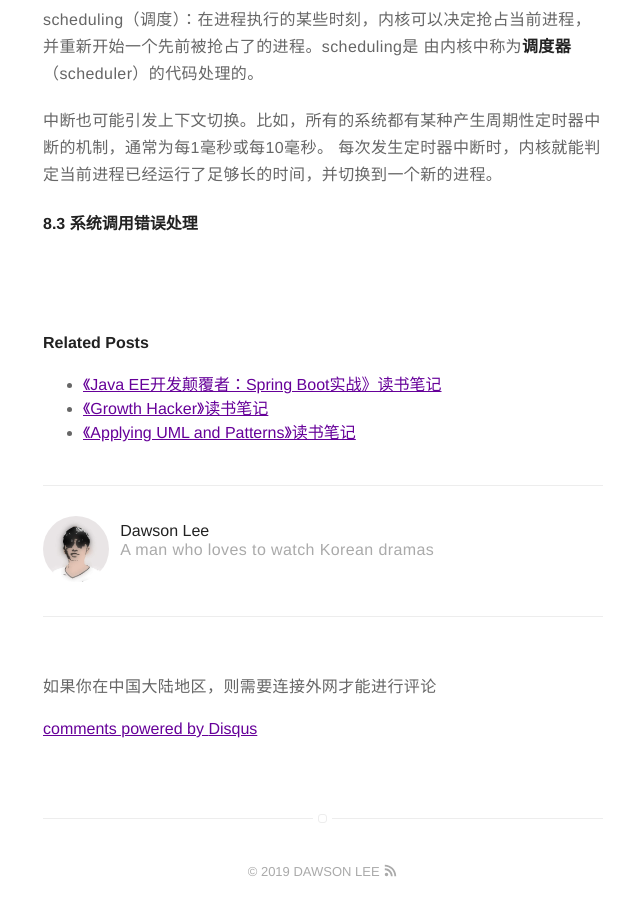
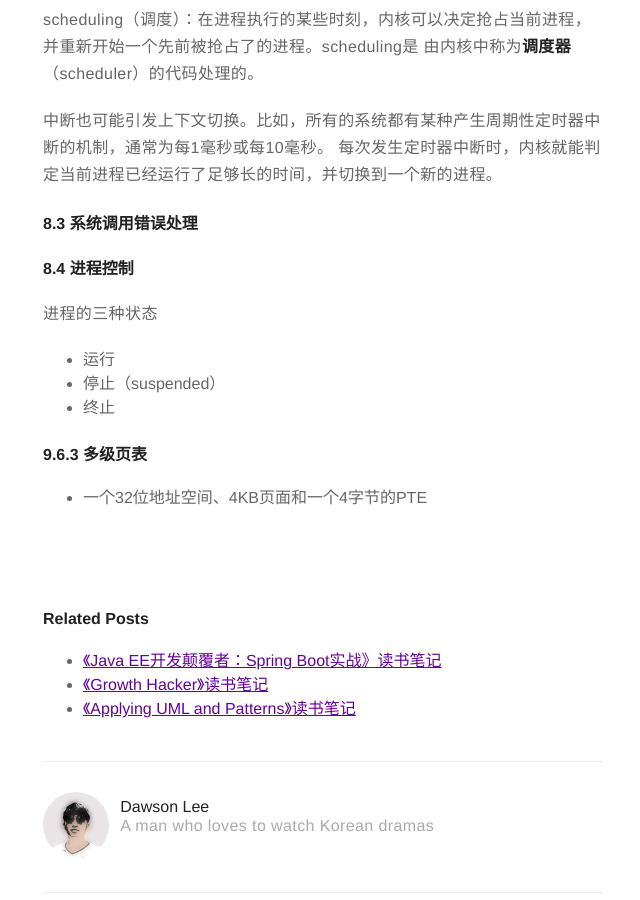
Before and after one commit to dawsonlee1790/dawsonlee1790.github.io, a Jekyll site: the page built from _posts/2018-12-31-Computer_Systems_A_Programmer's_Perspective_读书笔记.md, in a window 1280 px wide and 900 px high, scrolled down 32001 px. Shown: the whole window, without its empty margins (317-957 px from the left). Built offline with Jekyll 4.4.1, drawn with Linux system fonts in a browser that asks for light colours.

Commit message:
文章更新

```diff
--- a/_posts/2018-12-31-Computer_Systems_A_Programmer's_Perspective_读书笔记.md
+++ b/_posts/2018-12-31-Computer_Systems_A_Programmer's_Perspective_读书笔记.md
@@ -969,3 +969,15 @@ scheduling（调度）：在进程执行的某些时刻，内核可以决定抢
 每次发生定时器中断时，内核就能判定当前进程已经运行了足够长的时间，并切换到一个新的进程。
 
 #### 8.3 系统调用错误处理
+
+#### 8.4 进程控制
+
+进程的三种状态
+
+* 运行
+* 停止（suspended）
+* 终止
+
+#### 9.6.3 多级页表
+
+* 一个32位地址空间、4KB页面和一个4字节的PTE
```
